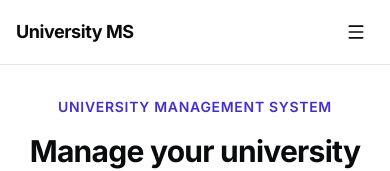
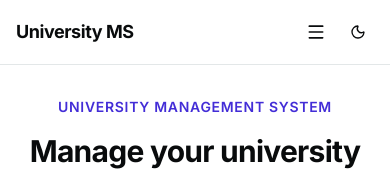
Before and after one commit to AsifHossain22/University-Management-System-App, a Next.js app: page / in a window 390 px wide. Shown: the top 171 px of the page. Built offline with nearby package versions, Linux system fonts and the light colour scheme.

Commit message:
Added Dark Mode Theme Toggle

```diff
--- a/package.json
+++ b/package.json
@@ -15,6 +15,7 @@
     "cn": "^0.4.0",
     "lucide-react": "^1.48.0",
     "next": "16.3.6",
+    "next-themes": "^0.4.6",
     "react": "19.2.8",
     "react-dom": "19.2.8",
     "shadcn": "^4.21.0",
--- a/src/app/data/data.ts
+++ b/src/app/data/data.ts
@@ -1,3 +1,12 @@
+// NavItems
+export const navItems = [
+  { label: 'Home', href: '/' },
+  { label: 'About', href: '/about' },
+  { label: 'Features', href: '/features' },
+  { label: 'Programs', href: '/programs' },
+  { label: 'Contact', href: '/contact' },
+];
+
 // FeaturesData
 export const features = [
   {
--- a/src/app/layout.tsx
+++ b/src/app/layout.tsx
@@ -1,6 +1,6 @@
 import type { Metadata } from 'next';
 import { Inter } from 'next/font/google';
-
+import { ThemeProvider } from '@/components/shared/theme-provider';
 import '@/app/globals.css';
 
 const inter = Inter({
@@ -25,7 +25,7 @@ export default function RootLayout({
   return (
     <html lang="en" className={inter.variable}>
       <body className="min-h-screen bg-background font-sans text-foreground antialiased">
-        {children}
+        <ThemeProvider>{children}</ThemeProvider>
       </body>
     </html>
   );
--- a/src/components/shared/navbar.tsx
+++ b/src/components/shared/navbar.tsx
@@ -1,22 +1,14 @@
+import { navItems } from '@/app/data/data';
 import Link from 'next/link';
 import { Menu } from 'lucide-react';
+import { ThemeToggle } from '@/components/shared/theme-toggle';
 import {
   Sheet,
   SheetContent,
-  SheetDescription,
   SheetHeader,
   SheetTitle,
   SheetTrigger,
 } from '@/components/ui/sheet';
-
-// NavItems
-const navItems = [
-  { label: 'Home', href: '/' },
-  { label: 'About', href: '/about' },
-  { label: 'Features', href: '/features' },
-  { label: 'Programs', href: '/programs' },
-  { label: 'Contact', href: '/contact' },
-];
 
 export function Navbar() {
   return (
@@ -44,10 +36,12 @@ export function Navbar() {
           >
             Login
           </Link>
+
+          <ThemeToggle />
         </nav>
 
         {/* MobileNavigation */}
-        <div className="md:hidden">
+        <div className="flex items-center gap-2 md:hidden">
           <Sheet>
             <SheetTrigger
               aria-label="Open menu"
@@ -56,16 +50,12 @@ export function Navbar() {
               <Menu className="size-5" />
             </SheetTrigger>
 
-            <SheetContent className="text-center pt-6">
+            <SheetContent className="pt-6 text-center">
               <SheetHeader>
                 <SheetTitle>University Management System</SheetTitle>
-
-                {/* <SheetDescription>
-                  Navigate through the university portal.
-                </SheetDescription> */}
               </SheetHeader>
 
-              <nav className="flex flex-col items-center gap-4  px-4">
+              <nav className="flex flex-col items-center gap-4 px-4">
                 {navItems.map(item => (
                   <Link
                     key={item.href}
@@ -85,6 +75,8 @@ export function Navbar() {
               </nav>
             </SheetContent>
           </Sheet>
+
+          <ThemeToggle />
         </div>
       </div>
     </header>
--- /dev/null
+++ b/src/components/shared/theme-provider.tsx
@@ -0,0 +1,19 @@
+'use client';
+
+import * as React from 'react';
+import { ThemeProvider as NextThemesProvider } from 'next-themes';
+
+export function ThemeProvider({
+  children,
+}: React.ComponentProps<typeof NextThemesProvider>) {
+  return (
+    <NextThemesProvider
+      attribute="class"
+      defaultTheme="system"
+      enableSystem
+      disableTransitionOnChange
+    >
+      {children}
+    </NextThemesProvider>
+  );
+}
--- /dev/null
+++ b/src/components/shared/theme-toggle.tsx
@@ -0,0 +1,23 @@
+'use client';
+
+import { Moon, Sun } from 'lucide-react';
+import { useTheme } from 'next-themes';
+import { Button } from '@/components/ui/button';
+
+export function ThemeToggle() {
+  const { resolvedTheme, setTheme } = useTheme();
+
+  const isDark = resolvedTheme === 'dark';
+
+  return (
+    <Button
+      type="button"
+      variant="ghost"
+      size="icon"
+      aria-label={isDark ? 'Switch to light mode' : 'Switch to dark mode'}
+      onClick={() => setTheme(isDark ? 'light' : 'dark')}
+    >
+      {isDark ? <Sun /> : <Moon />}
+    </Button>
+  );
+}
```
Also changed, not shown: 1 other file (tests, documents, lock files or other folders).
